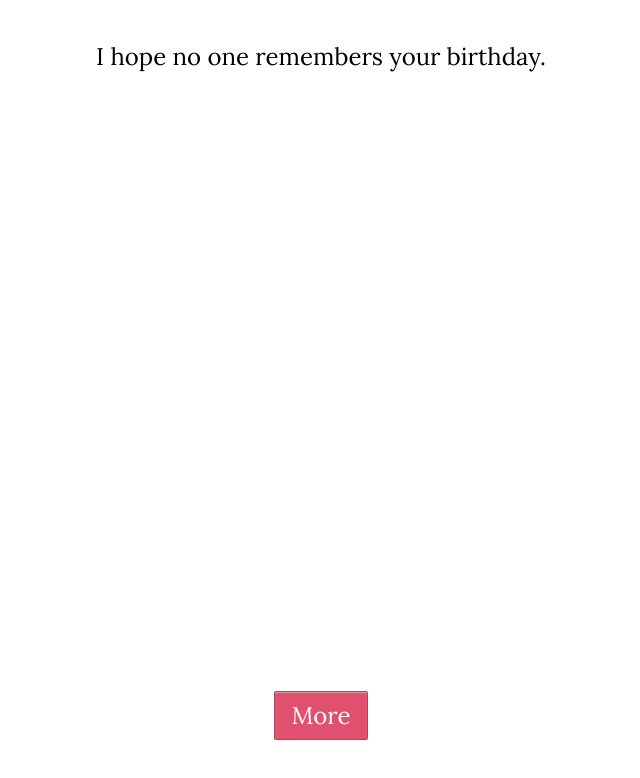
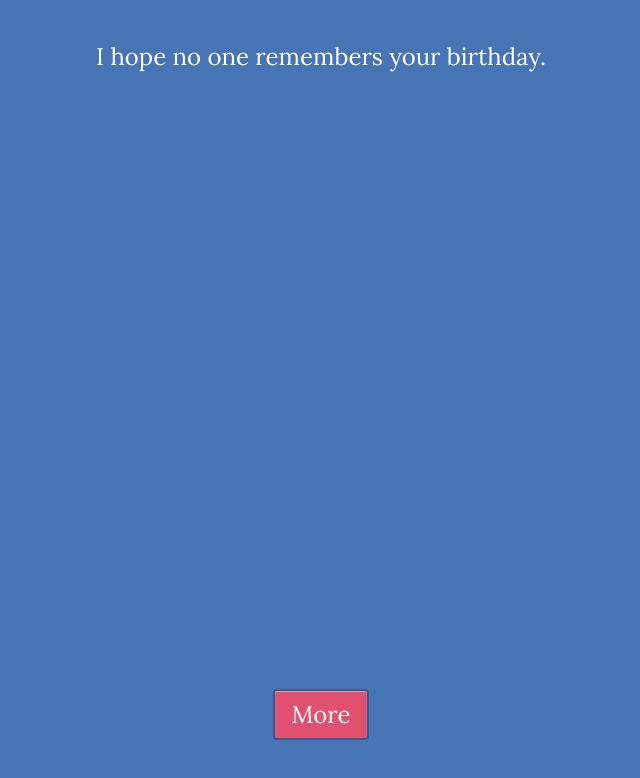
Before and after one commit to tomcheng/insultinstitute.org, a React app: page public/index.html in a window 1280 px wide. Shown: the whole page, without its empty margins (319-959 px from the left). Built offline with nearby package versions, Linux system fonts and the light colour scheme.

Commit message:
Update background color and button styling

```diff
--- a/public/index.html
+++ b/public/index.html
@@ -6,8 +6,33 @@
   <meta name="viewport" content="width=device-width, initial-scale=1, maximum-scale=1, user-scalable=no">
   <link href="https://fonts.googleapis.com/css?family=Lora:400,700,400italic" rel="stylesheet" type="text/css">
   <link rel="manifest" href="%PUBLIC_URL%/manifest.json">
+  <style type="text/css">
+    button {
+      font-size: inherit;
+      margin: 0 auto;
+      display: block;
+      background-color: #e0516f;
+      color: #fff;
+      background-clip: padding-box;
+      border: 2px solid rgba(0,0,0,0.2);
+      box-shadow: 0 1px 1px rgba(255,255,255,0.4) inset;
+      padding: 8px 16px;
+      font-family: inherit;
+      border-radius: 4px;
+      user-select: none;
+    }
+    button:active {
+      background-color: #c94964;
+      box-shadow: 0 1px 1px rgba(0,0,0,0.4) inset;
+    }
+    button:active, button:focus {
+      outline: 0;
+    }
+  </style>
 </head>
 <body style="
+  background-color: #4774b5;
+  color: #fff;
   padding: 0 20px;
   font-family: Lora, Georgia, sans-serif;
   font-size: 24px;
@@ -22,21 +47,7 @@
     "
   ></div>
   <div style="position: fixed; bottom: 60px; left: 0; right: 0;">
-    <button
-      id="more"
-      style="
-        font-size: inherit;
-        margin: 0 auto;
-        display: block;
-        background-color: #e0516f;
-        color: #fff;
-        border: 1px solid rgba(0,0,0,0.2);
-        box-shadow: 0 1px 1px rgba(255,255,255,0.4) inset;
-        padding: 8px 16px;
-        font-family: inherit;
-        border-radius: 2px;
-      "
-    >
+    <button id="more">
       More
     </button>
   </div>
```
